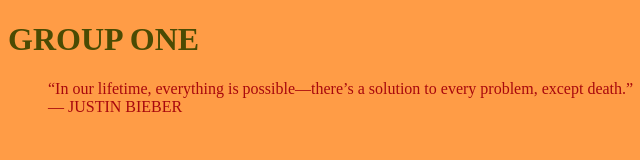
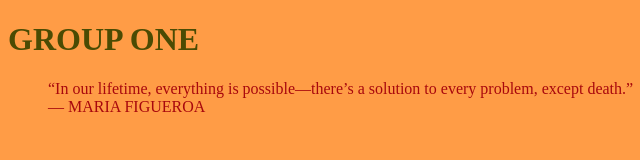
Before and after one commit to Silent-clippers/GitLab, a plain HTML site: page index.html in a window 1280 px wide. Shown: the full height of the page, 0-640 px from the left. Drawn offline with Linux system fonts and the light colour scheme.

Commit message:
Figueroa
Changed author to Maria Figueroa

```diff
--- a/index.html
+++ b/index.html
@@ -23,7 +23,7 @@
 		<h1>GROUP ONE</h1>
 		<blockquote>
 				“In our lifetime, everything is possible—there’s a solution to every problem, except death.”<br>
-				— JUSTIN BIEBER
+				— MARIA FIGUEROA
 		</blockquote>
 </body>
 </html>
```
Also changed, not shown: 1 other file.
